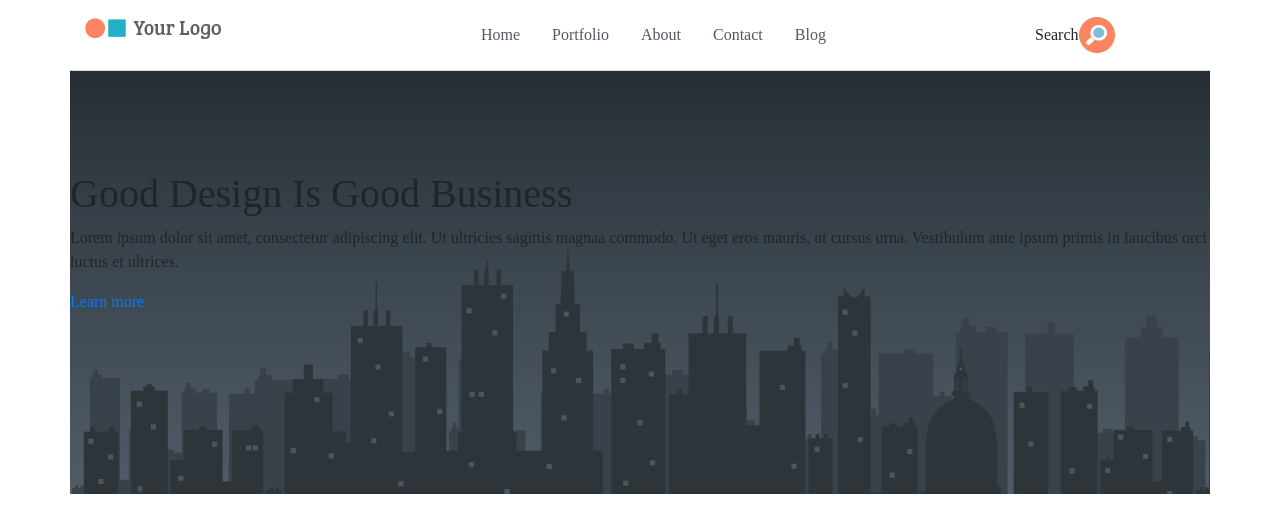
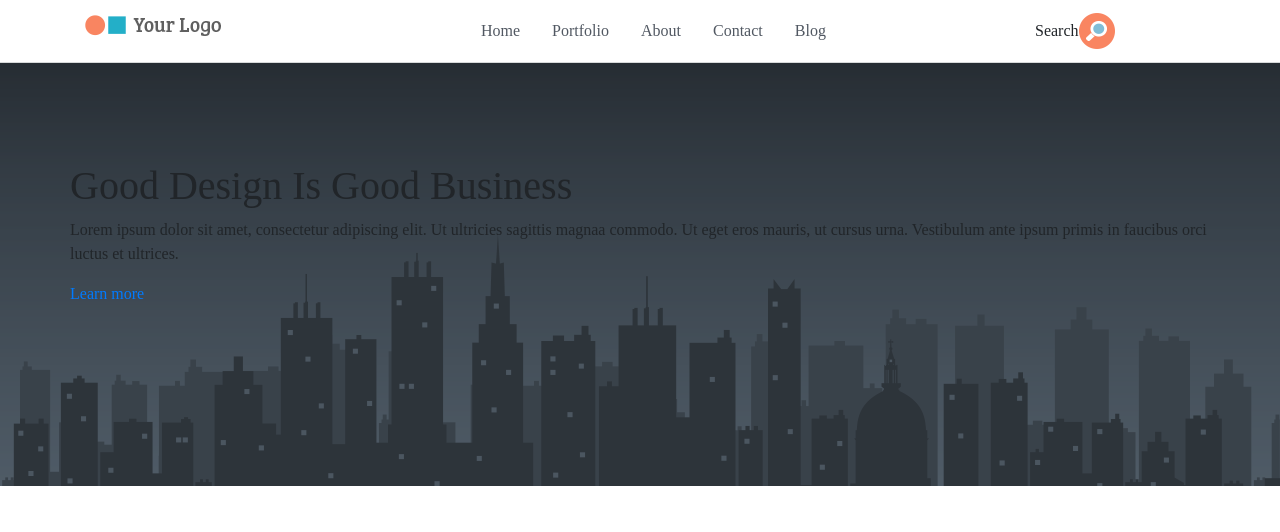
Before and after one commit to HelenSm007/HomePage, a plain HTML site: page index.html in a window 1280 px wide. Drawn offline with nearby package versions, Linux system fonts and the light colour scheme.

Commit message:
mistake correct for header and section 1

```diff
--- a/css/main.css
+++ b/css/main.css
@@ -3,29 +3,47 @@ body {
 }
 
 /*-----Section header------*/
-.menu {
+/* .menu {
 	padding-top: 15px;
 	padding-bottom: 15px;
+} */
+
+.logo {
+	margin-top: 15px;
 }
 
-.header-fon {
-	padding-top: 100px;
-	padding-bottom: 180px;
-	background: url('../img/header-fon.png');
-}
+
+/* .header-fon {
+	;
+
+} */
 
 .text-link a{
 	color: #515862;
 	/*font-size: 14px;*/
 }
 
+.link-padding {
+	padding-top: 1.2rem;
+	padding-bottom: 1.2rem;
+}
+
 .text-link a:hover {
 	font-weight: bold;
 	color: white;
 	background: url('../img/br-link.png') no-repeat 0% 100%,
-		url('../img/br-link-rec.png');
+		url('../img/br-link-rec.png') no-repeat 0% 100%;
 }
 
 p.margin-0 {
 	margin: 0;
 }
+
+/* --- Section-with-fon ------ */
+.section-with-fon {
+	padding-top: 100px;
+	padding-bottom: 180px;
+	background: url('../img/header-fon.png');
+	background-size: cover;
+	height: 490;
+}
--- a/index.html
+++ b/index.html
@@ -12,17 +12,19 @@
 
 			<div class="row menu">
 				<div class="col-md-4">
-					<img src="img/Logo.png" alt="">
+					<img src="img/Logo.png" class="logo" alt="">
 				</div>
+
 				<div class="col-md-6">
 						<ul class="nav">
-							<li class="nav-item text-link"><a href="#" class="nav-link ">Home</a></li>
-							<li class="nav-item text-link"><a href="#" class="nav-link">Portfolio</a></li>
-							<li class="nav-item text-link"><a href="#" class="nav-link">About</a></li>
-							<li class="nav-item text-link"><a href="#" class="nav-link">Contact</a></li>
-							<li class="nav-item text-link"><a href="#" class="nav-link">Blog</a></li>
+							<li class="nav-item text-link"><a href="#" class="nav-link link-padding">Home</a></li>
+							<li class="nav-item text-link"><a href="#" class="nav-link link-padding">Portfolio</a></li>
+							<li class="nav-item text-link"><a href="#" class="nav-link link-padding">About</a></li>
+							<li class="nav-item text-link"><a href="#" class="nav-link link-padding">Contact</a></li>
+							<li class="nav-item text-link"><a href="#" class="nav-link link-padding">Blog</a></li>
 						</ul>
 				</div>
+
 				<div class="col-md-2 d-flex align-items-center">
 					<p class="margin-0">
 						Search
@@ -31,7 +33,10 @@
 
 				</div>
 			</div>
-
+		</div>
+	</header>
+	<section class="section-with-fon">
+		<div class="container">
 			<div class="row header-fon">
 				<h1>Good Design Is Good Business</h1>
 				<p>
@@ -40,8 +45,12 @@ Ut eget eros mauris, ut cursus urna. Vestibulum ante ipsum primis in faucibus or
 				</p>
 				<a href="#" class="button">Learn more</a>
 			</div>
+		</div>
 
-		</div>
-	</header>
+	</section>
+
+
+
+
 </body>
 </html>
```
